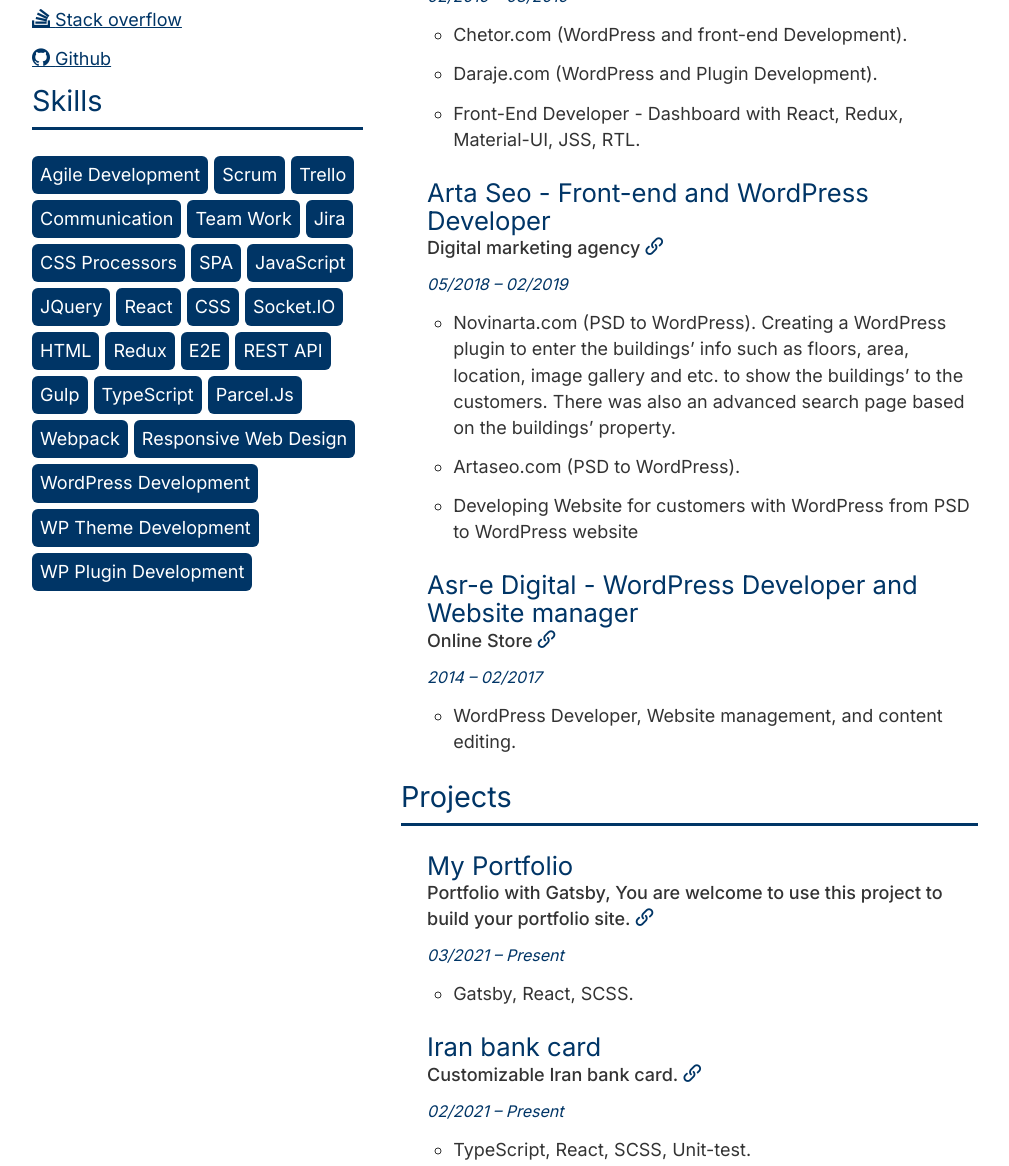
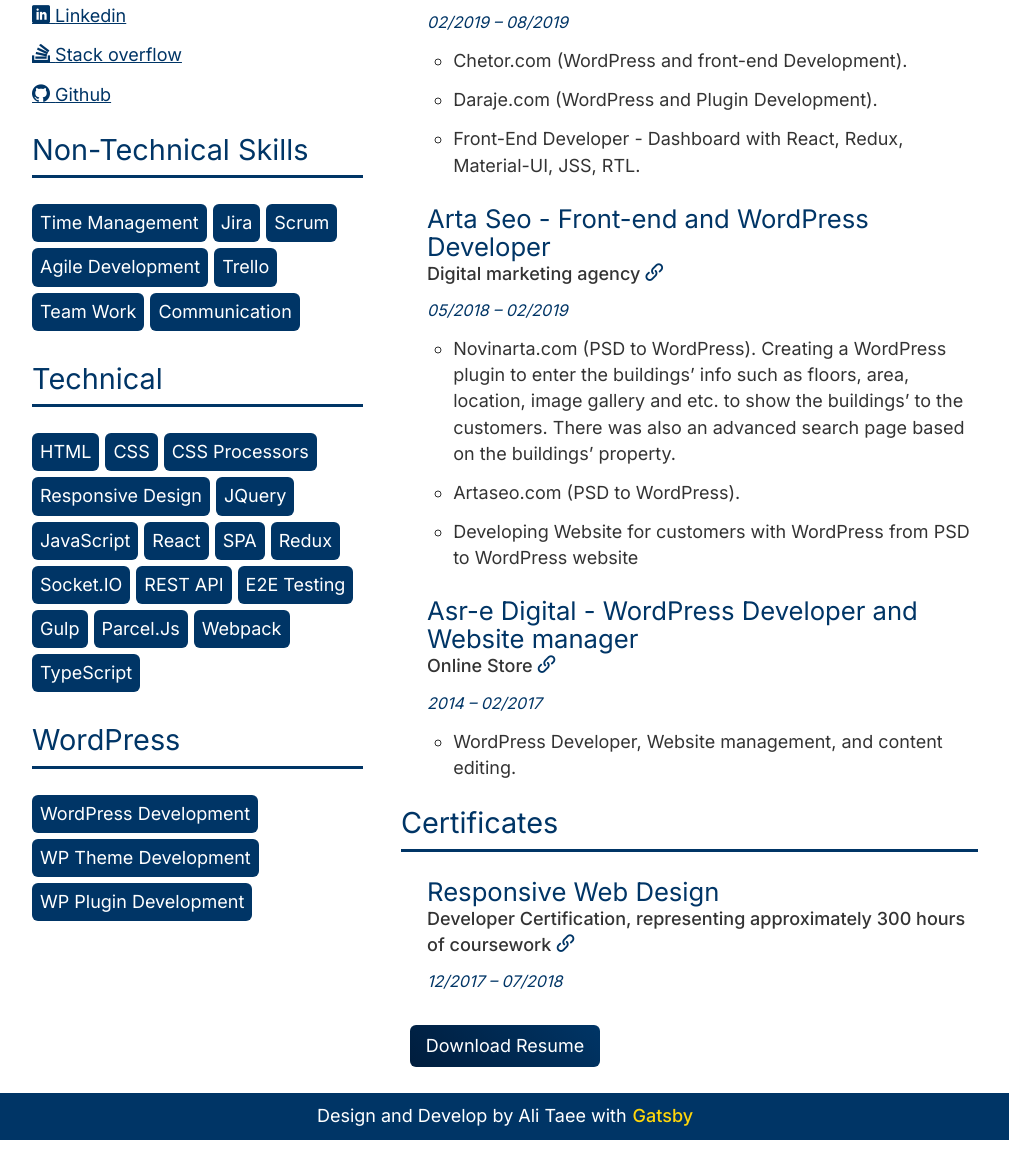
Before and after one commit to AliTaee/Portfolio, a Gatsby site: page /resume in a window 1280 px wide. Shown: the part 849-2015 px from the top of the page, without its empty margins (135-1144 px from the left). After the commit the page ends 1989 px from the top, so only its background shows below. Built offline with nearby package versions, Linux system fonts and the light colour scheme; Gatsby itself is replaced by a stand-in of ours; a web font is replaced by a local one.

Commit message:
Update resume skills and disable projects

```diff
--- a/src/pages/resume.js
+++ b/src/pages/resume.js
@@ -12,8 +12,8 @@
 
 // Resume source
 import {
-  skills,
-  projects,
+  skill,
+  // projects,
   contacts,
   certificates,
   workExperience,
@@ -24,7 +24,9 @@
 const Sidebar = () => (
   <aside className="resume__sidebar">
     <Image className="img-round resume__img" />
-    <h1 className="resume__title">Ali Taee</h1>
+    <h1 className="resume__name">
+      ali taee <br /> <span className="resume__title">front-end developer</span>
+    </h1>
     <p>
       I am a Front-end developer with 4 years of experience. I enjoy every
       aspect of the job from the implement user interface to advanced JavaScript
@@ -43,12 +45,19 @@
       ))}
     </ul>
 
-    <CategoryTitle title="skills" className="resume__margin-top-lg" />
-    <article className="resume__skills">
-      {skills.map(skill => (
-        <Badge key={skill.id} title={skill.title} />
-      ))}
-    </article>
+    {skill.map(categorySkill => (
+      <>
+        <CategoryTitle
+          title={categorySkill.label}
+          className="resume__margin-top-lg"
+        />
+        <article className="resume__skills">
+          {categorySkill.skills.map(skill => (
+            <Badge key={skill.id} title={skill.title} />
+          ))}
+        </article>
+      </>
+    ))}
   </aside>
 )
 
@@ -68,7 +77,7 @@
       ))}
     </ol>
 
-    <CategoryTitle title="projects" />
+    {/* <CategoryTitle title="projects" />
     <ol className="unbulleted-list">
       {projects.map(project => (
         <ResumeSection
@@ -80,7 +89,7 @@
           secondaryTitle={project.secondaryTitle}
         />
       ))}
-    </ol>
+    </ol> */}
 
     <CategoryTitle title="certificates" />
     <ol className="unbulleted-list">
--- a/src/resume-source.js
+++ b/src/resume-source.js
@@ -1,32 +1,48 @@
-export const skills = [
-  { id: 9, title: "Agile Development" },
-  { id: 6, title: "Scrum" },
-  { id: 8, title: "Trello" },
-  { id: 11, title: "Communication" },
-  { id: 10, title: "Team Work" },
-  { id: 7, title: "Jira" },
-  { id: 13, title: "CSS Processors" },
-  { id: 12, title: "SPA" },
-  { id: 5, title: "JavaScript" },
-  { id: 1, title: "jQuery" },
-  { id: 0, title: "React" },
-  { id: 2, title: "CSS" },
-  { id: 24, title: "Socket.IO" },
-  { id: 4, title: "HTML" },
-  { id: 15, title: "Redux" },
-  { id: 20, title: "E2E" },
-  { id: 22, title: "REST API" },
-  { id: 23, title: "Gulp" },
-  { id: 16, title: "TypeScript" },
-  { id: 21, title: "Parcel.js" },
-  { id: 25, title: "Webpack" },
-  { id: 14, title: "Responsive Web Design" },
-  { id: 17, title: "WordPress Development" },
-  { id: 18, title: "WP Theme Development" },
-  { id: 19, title: "WP Plugin Development" },
+const skill = [
+  {
+    label: "Non-technical Skills",
+    skills: [
+      { id: 4, title: "Time Management" },
+      { id: 0, title: "Jira" },
+      { id: 1, title: "Scrum" },
+      { id: 5, title: "Agile Development" },
+      { id: 2, title: "Trello" },
+      { id: 3, title: "Team Work" },
+      { id: 6, title: "Communication" },
+    ],
+  },
+  {
+    label: "Technical",
+    skills: [
+      { id: 0, title: "HTML" },
+      { id: 1, title: "CSS" },
+      { id: 2, title: "CSS Processors" },
+      { id: 15, title: "Responsive Design" },
+      { id: 3, title: "jQuery" },
+      { id: 4, title: "JavaScript" },
+      { id: 6, title: "React" },
+      { id: 5, title: "SPA" },
+      { id: 7, title: "Redux" },
+      { id: 8, title: "Socket.IO" },
+      { id: 9, title: "REST API" },
+      { id: 10, title: "E2E Testing" },
+      { id: 11, title: "Gulp" },
+      { id: 12, title: "Parcel.js" },
+      { id: 13, title: "Webpack" },
+      { id: 14, title: "TypeScript" },
+    ],
+  },
+  {
+    label: "WordPress",
+    skills: [
+      { id: 0, title: "WordPress Development" },
+      { id: 1, title: "WP Theme Development" },
+      { id: 2, title: "WP Plugin Development" },
+    ],
+  },
 ]
 
-export const workExperience = [
+const workExperience = [
   {
     id: 3,
     mainTitle: "Snappfood - Front-end Developer",
@@ -129,7 +145,7 @@
   },
 ]
 
-export const certificates = [
+const certificates = [
   {
     id: 0,
     mainTitle: "Responsive Web Design",
@@ -142,7 +158,7 @@
   },
 ]
 
-export const projects = [
+const projects = [
   {
     id: 3,
     mainTitle: "My Portfolio",
@@ -200,7 +216,7 @@
   },
 ]
 
-export const contacts = [
+const contacts = [
   {
     id: 0,
     href: "mailto:ali.taee.72@gmail.com",
@@ -226,3 +242,5 @@
     text: "Github",
   },
 ]
+
+export { contacts, projects, certificates, workExperience, skill }
--- a/src/styles/_resume.scss
+++ b/src/styles/_resume.scss
@@ -2,9 +2,14 @@
   @include flexBox(row-reverse);
   margin-bottom: $margin_xs;
 
-  &__title {
+  &__name {
     color: var(--heading-color);
     font-weight: 400;
+    text-transform: capitalize;
+  }
+
+  &__title {
+    font-size: 0.8em;
   }
 
   &__sidebar {
@@ -42,6 +47,7 @@
     color: var(--heading-color);
     border-bottom: 3px solid var(--heading-color);
     padding-bottom: 10px;
+    margin-top: 0.9em;
     text-transform: capitalize;
     font-weight: 400;
   }
```
